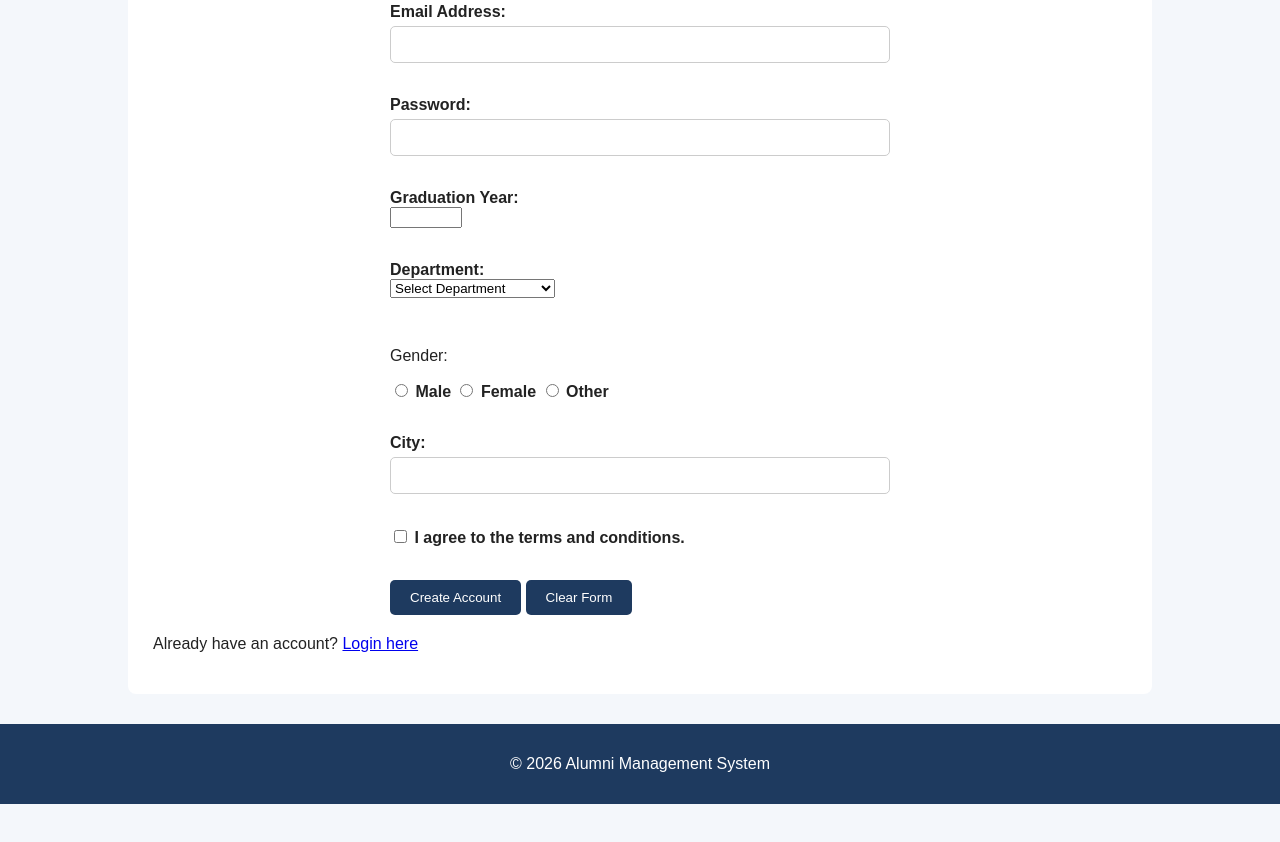
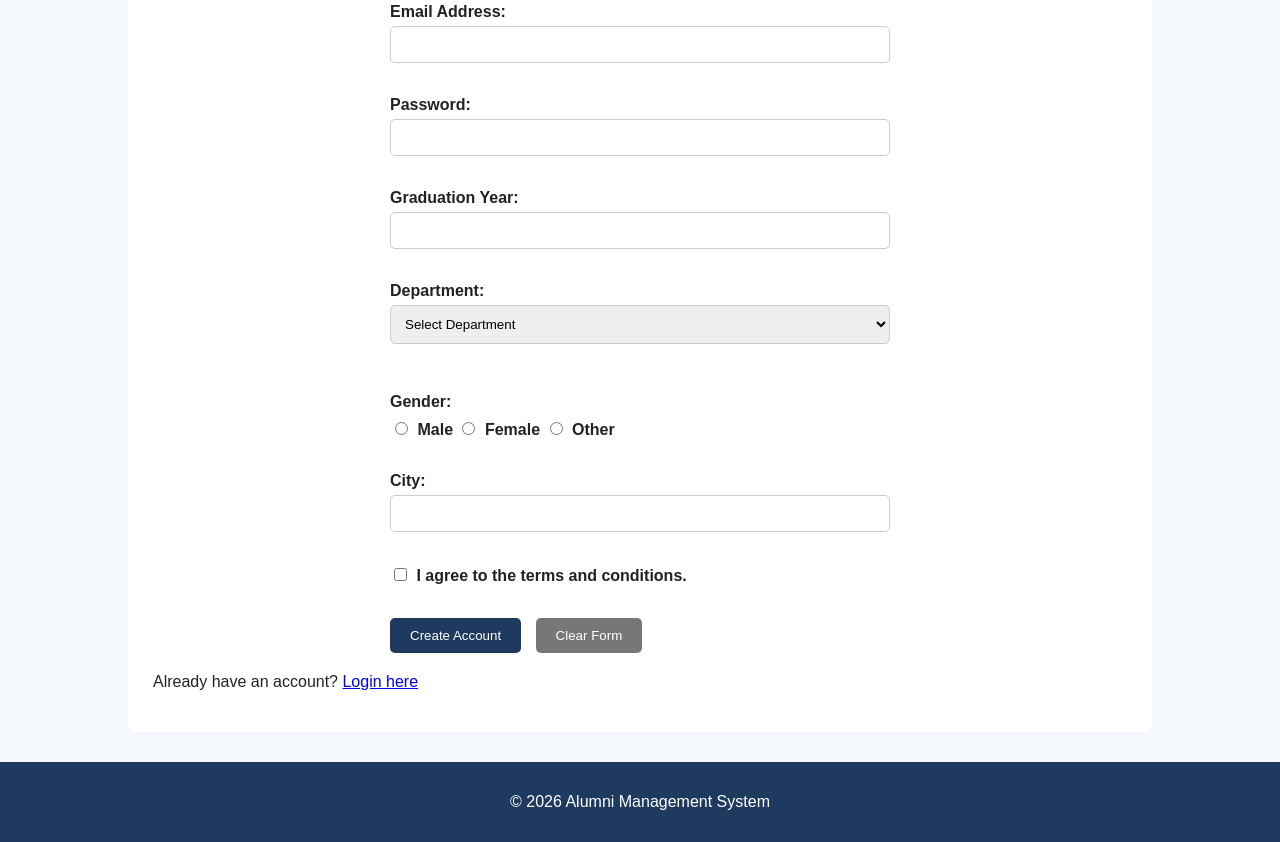
Before and after one commit to ubedullah-mahar/alumni-system, a plain HTML site: page register.html in a window 1280 px wide. Shown: the part 389-1231 px from the top of the page. Before the commit the page ends 1193 px from the top, so only its background shows below. Drawn offline with Linux system fonts and the light colour scheme.

Commit message:
add css styles to registration page

```diff
--- a/CSS/style.css
+++ b/CSS/style.css
@@ -118,3 +118,33 @@ button {
 button:hover {
     background-color: #162d4a;
 }
+/* Registration Form */
+
+input[type="number"],
+select {
+    width: 100%;
+    padding: 10px;
+    margin-top: 5px;
+    border: 1px solid #ccc;
+    border-radius: 5px;
+    box-sizing: border-box;
+}
+
+input[type="radio"],
+input[type="checkbox"] {
+    margin-right: 5px;
+}
+
+form p {
+    font-weight: bold;
+    margin-bottom: 8px;
+}
+
+button[type="reset"] {
+    background-color: #777;
+    margin-left: 10px;
+}
+
+button[type="reset"]:hover {
+    background-color: #555;
+}
```
